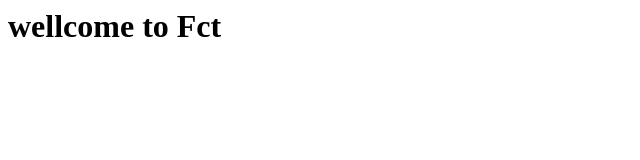
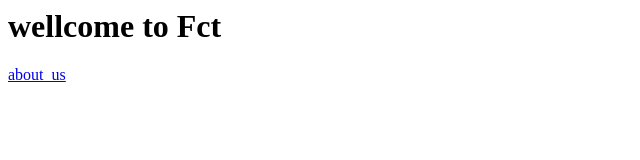
Before and after one commit to mdzaidlalkot7-glitch/git-branch, a plain HTML site: page index.html in a window 1280 px wide. Shown: the full height of the page, 0-640 px from the left. Drawn offline with Linux system fonts and the light colour scheme.

Commit message:
modified index.html on about us branch

```diff
--- a/index.html
+++ b/index.html
@@ -1 +1,2 @@
 <h1>wellcome to Fct</h1>
+<a href="about.html">about_us</a>
```
